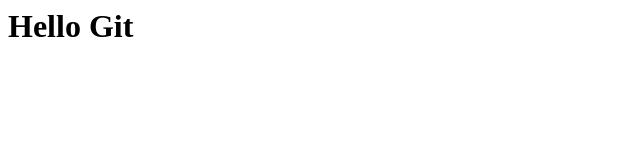
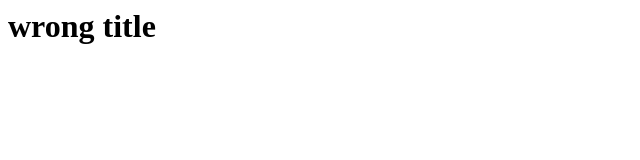
Before and after one commit to DaniilTkachenko/git-sample, a plain HTML site: page index.html in a window 1280 px wide. Shown: the whole page, without its empty margins (0-640 px from the left). Drawn offline with Linux system fonts and the light colour scheme.

Commit message:
wrong commit

```diff
--- a/index.html
+++ b/index.html
@@ -1 +1 @@
-<h1>Hello Git</h1>
+<h1>wrong title</h1>
```
